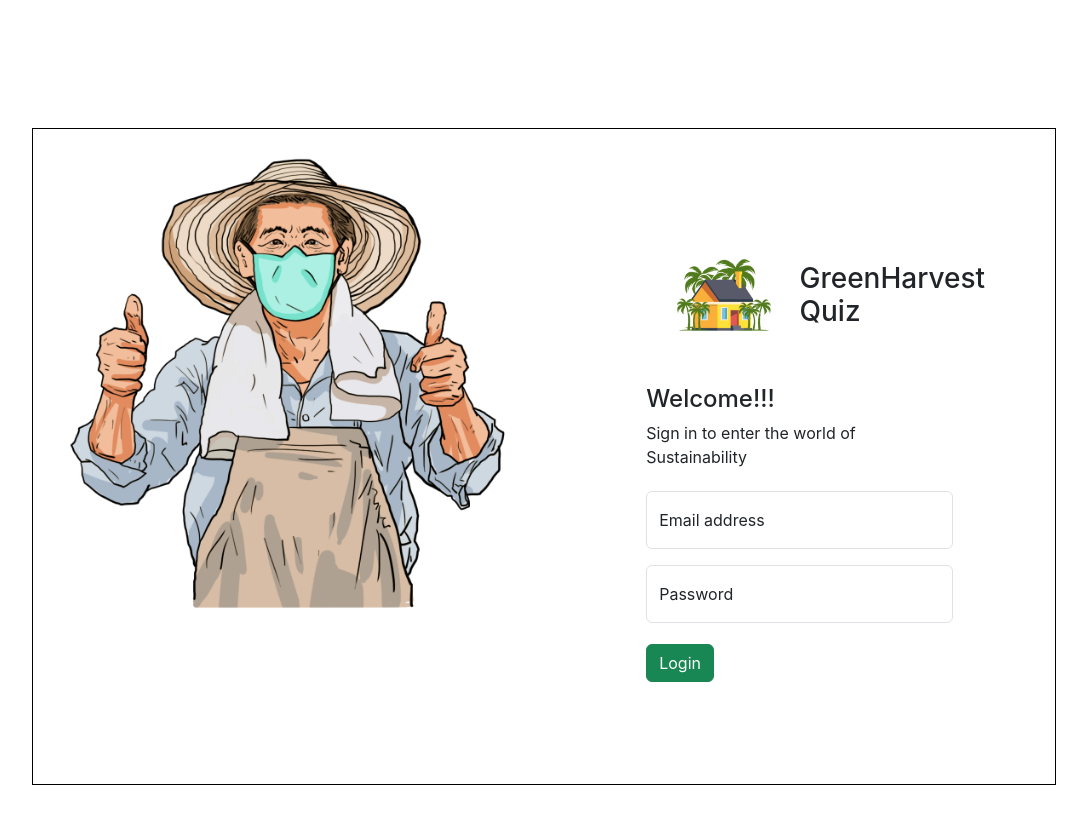
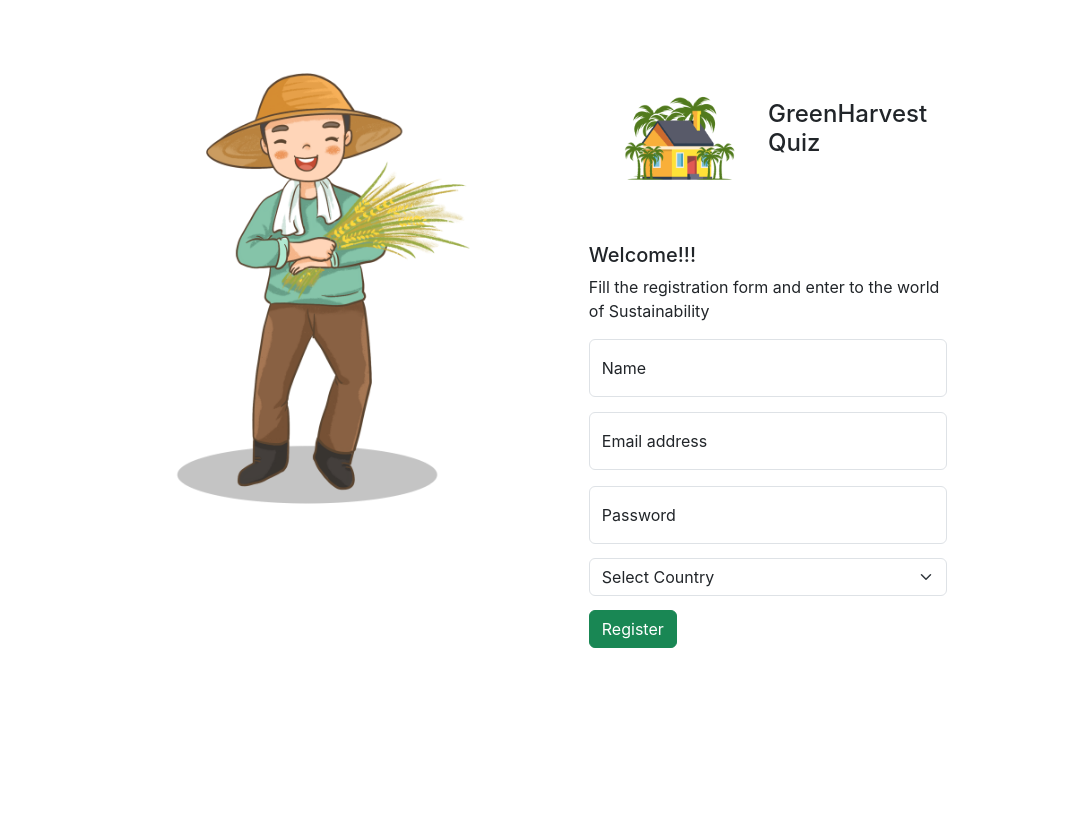
Before and after one commit to Sujit4710/SynHack, a React (Create React App) app: page / in a window 1280 px wide. Shown: the top 824 px of the page, without its empty margins (96-1183 px from the left). After the commit the page ends 800 px from the top, so only its background shows below. Built offline with nearby package versions, Linux system fonts and the light colour scheme.

Commit message:
Successful link

```diff
--- a/package.json
+++ b/package.json
@@ -13,6 +13,7 @@
     "react": "^18.2.0",
     "react-bootstrap": "^2.10.1",
     "react-dom": "^18.2.0",
+    "react-router-dom": "^6.22.1",
     "react-scripts": "5.0.1",
     "web-vitals": "^2.1.4"
   },
--- a/src/App.js
+++ b/src/App.js
@@ -1,9 +1,17 @@
 import Register from './pages/register'
+import { BrowserRouter as Router, Route, Routes } from 'react-router-dom';
 import Login from './pages/login'
 
 function App() {
   return (
-    <Login/>
+    <Router>
+      <Routes>
+        <Route path='/' element={<Register/>}/>
+        <Route path="/register" element={<Register/>} />
+        <Route path="/login" element={<Login/>} />
+
+      </Routes>
+    </Router>
   );
 }
 
--- a/src/component/reg.js
+++ b/src/component/reg.js
@@ -8,12 +8,14 @@ import FloatingLabel from 'react-bootstrap/FloatingLabel';
 import Form from 'react-bootstrap/Form';
 import '../styles/register.css';
 import logo from '../Images/logo.png';
+import { useNavigate } from 'react-router-dom';
 
 export default function Reg() {
   const [name, setName] = useState('');
   const [country, setCountry] = useState('');
   const [email, setEmail] = useState('');
   const [password, setPassword] = useState('');
+  const navigate = useNavigate();
 
   const handleRegistration = async () => {
     try {
@@ -30,6 +32,7 @@ export default function Reg() {
       });
 
       console.log('User registered successfully!');
+      navigate('/login');
     } catch (error) {
       console.error('Registration error:', error.message);
     }
@@ -39,9 +42,9 @@ export default function Reg() {
     <div className='reg'>
       <div className='head'>
         <img src={logo} className='image' alt="Logo" />
-        <h3 className='text'>GreenHarvest Quiz</h3>
+        <h4 className='text'>GreenHarvest Quiz</h4>
       </div>
-      <h4>Welcome!!!</h4>
+      <h5>Welcome!!!</h5>
       <p>Fill the registration form and enter to the world of Sustainability</p>
       <FloatingLabel controlId="floatingname" label="Name">
         <Form.Control type="text" placeholder="Name" value={name} onChange={(e) => setName(e.target.value)} />
--- a/src/styles/register.css
+++ b/src/styles/register.css
@@ -1,16 +1,16 @@
 .box{
-    margin: 10%;
-    border: 1px solid black;
+    margin: 5% 15%;
+    /* border: 1px solid black; */
     display: flex;
 }
 
 .reg{
-    margin: 10%;
+    margin: 0% 5%;
     width: 60%;
 }
 
 .common{
-    margin-top: 7%;
+    margin-top: 4%;
 }
 .image{
     width:50%;
```
Also changed, not shown: 1 other file (tests, documents, lock files or other folders).
